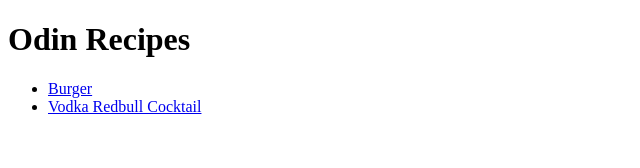
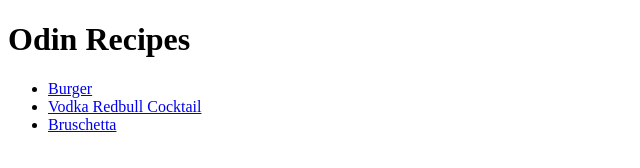
Before and after one commit to NikoGutk/odin-recipes, a plain HTML site: page index.html in a window 1280 px wide. Shown: the full height of the page, 0-640 px from the left. Drawn offline with Linux system fonts and the light colour scheme.

Commit message:
Removed duplicate html file Removed duplicate html file

```diff
--- a/index.html
+++ b/index.html
@@ -9,6 +9,7 @@
         <ul>
         <li><a href="./recipes/burger.html">Burger</a></li>
         <li><a href="./recipes/vodka_redbull.html">Vodka Redbull Cocktail</a></li>
+        <li><a href="./recipes/bruschetta.html">Bruschetta</a></li>
         </ul>
     </body>
 </html>
```
Also changed, not shown: bruschetta.html (deleted), photos/bread-7309382_1280.jpg (added).
